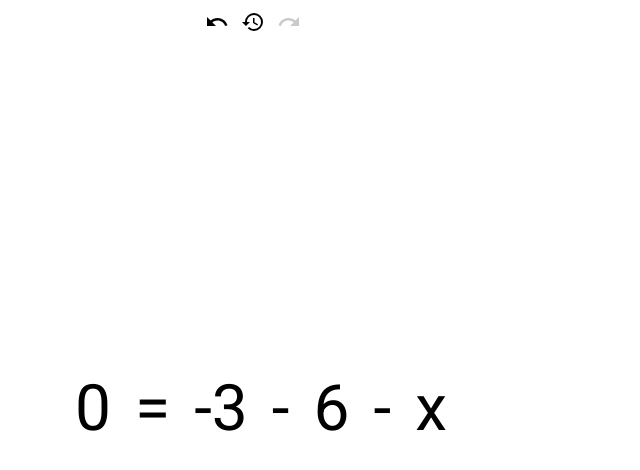
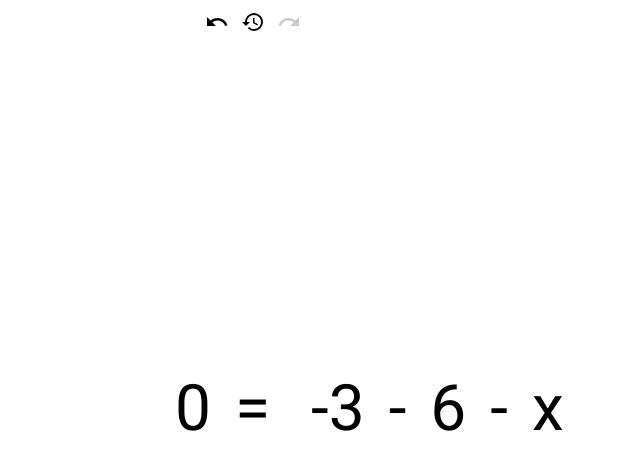
Before and after one commit to DevanTurtle7/brickhack9, a React (Create React App) app: page / in a window 1280 px wide. Shown: the top 470 px of the page, without its empty margins (387-1027 px from the left). Built offline with nearby package versions, Linux system fonts and the light colour scheme.

Commit message:
Centered

```diff
--- a/src/components/EquationComponent.tsx
+++ b/src/components/EquationComponent.tsx
@@ -8,7 +8,7 @@ interface Props {
 
 const EquationComponent = ({equation}: Props) => {
   return (
-    <div className='equation'>
+    <>
       <div className='left'>
         {equation.left.map((variable, index) => (
           <VariableContainer
@@ -30,7 +30,7 @@ const EquationComponent = ({equation}: Props) => {
           />
         ))}
       </div>
-    </div>
+    </>
   );
 };
 
--- a/src/styles/index.css
+++ b/src/styles/index.css
@@ -4,19 +4,17 @@ body {
   font-family: 'Roboto', sans-serif;
 }
 
-.equation, .left, .right {
-  display: flex;
-  flex-flow: row;
-}
-
-.equation {
-  justify-content: center;
-}
-
-
 .variable, .operator {
   width: fit-content;
   font-size: 64px;
+}
+
+.left .variable, .left .operator {
+  float: right;
+}
+
+.right .variable, .right .operator {
+  float: left;
 }
 
 .operator {
@@ -24,13 +22,16 @@ body {
   margin-right: 24px;
 }
 
+.container {
+  display: block;
+}
+
 .workspace {
   width: 100vw;
   height: 100vh;
-  display: flex;
-  flex-flow: column;
+  display: grid;
+  grid-template-columns: 1fr 100px 1fr;
   align-items: center;
-  justify-content: center;
 }
 
 .toolbar {
```
